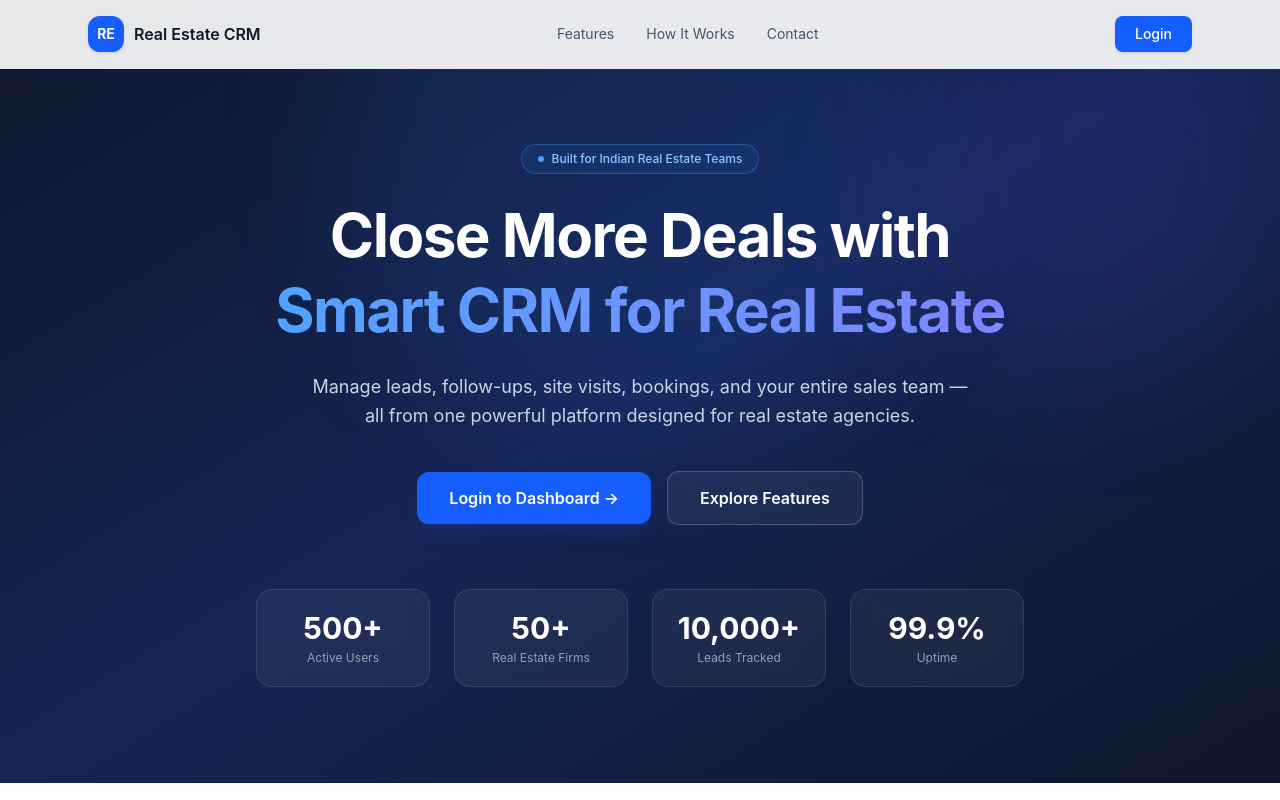
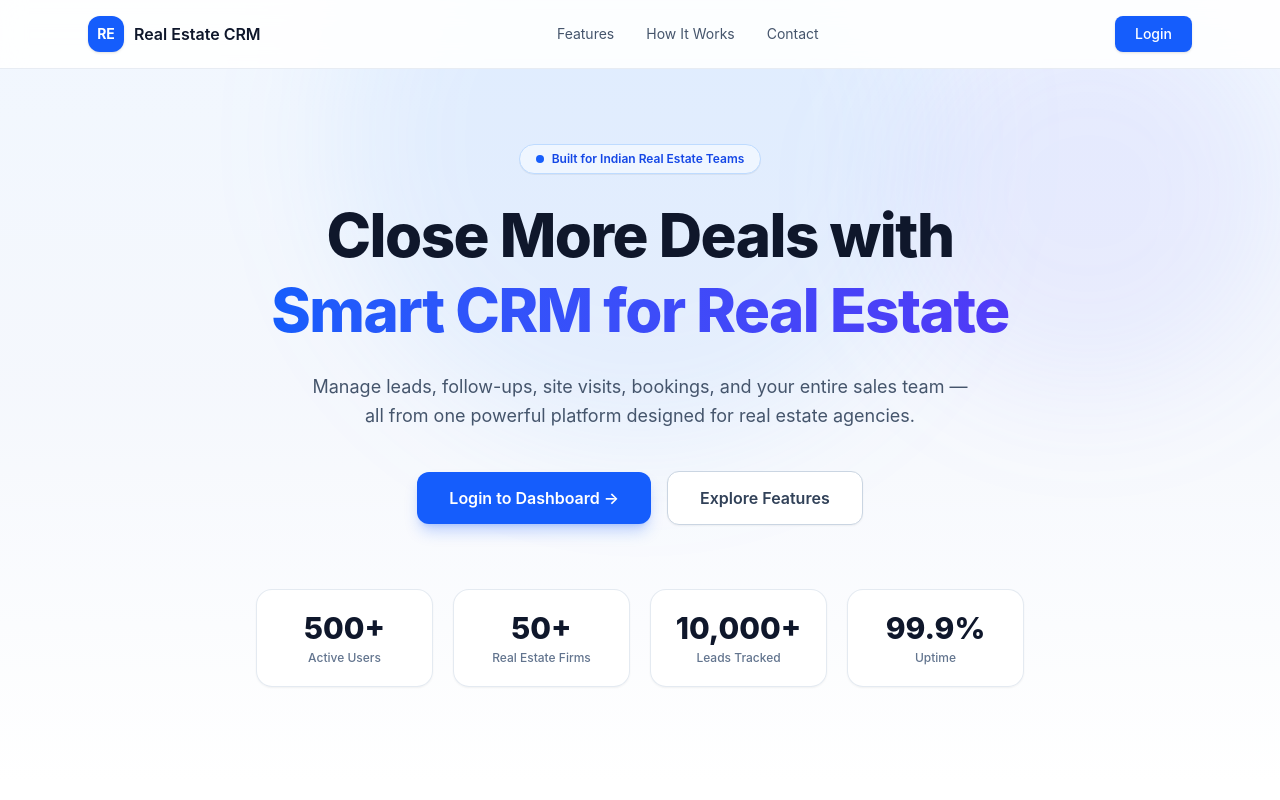
Before and after one commit to indrajeet-bcs/Real-Estate, a React (Vite) app in the folder my-app/: page / in a window 1280 px wide. Shown: the top 800 px of the page. Built offline with nearby package versions, Linux system fonts and the light colour scheme; no server answers.

Commit message:
style(landing): switch landing page hero and footer from dark to modern light theme

```diff
--- a/my-app/src/pages/landing/LandingPage.jsx
+++ b/my-app/src/pages/landing/LandingPage.jsx
@@ -118,30 +118,30 @@ function Navbar() {
 // ─── Hero ─────────────────────────────────────────────────────────────────────
 function Hero() {
   return (
-    <section className="relative overflow-hidden bg-gradient-to-br from-slate-900 via-blue-950 to-slate-900 pb-24 pt-36 text-white">
+    <section className="relative overflow-hidden bg-gradient-to-b from-blue-50/80 via-indigo-50/30 to-white pb-24 pt-36">
       {/* Background decoration */}
       <div className="pointer-events-none absolute inset-0 overflow-hidden">
-        <div className="absolute -top-40 left-1/2 h-[600px] w-[600px] -translate-x-1/2 rounded-full bg-blue-500/10 blur-3xl" />
-        <div className="absolute right-0 top-0 h-96 w-96 rounded-full bg-indigo-500/10 blur-3xl" />
+        <div className="absolute -top-40 left-1/2 h-[600px] w-[600px] -translate-x-1/2 rounded-full bg-blue-400/10 blur-3xl" />
+        <div className="absolute right-0 top-0 h-96 w-96 rounded-full bg-indigo-400/10 blur-3xl" />
       </div>
 
       <div className="relative mx-auto max-w-5xl px-6 text-center">
         {/* Badge */}
-        <div className="mb-6 inline-flex items-center gap-2 rounded-full border border-blue-400/30 bg-blue-500/10 px-4 py-1.5 text-xs font-medium text-blue-300">
-          <span className="h-1.5 w-1.5 rounded-full bg-blue-400" />
+        <div className="mb-6 inline-flex items-center gap-2 rounded-full border border-blue-200 bg-blue-50 px-4 py-1.5 text-xs font-semibold text-blue-700 shadow-2xs">
+          <span className="h-2 w-2 rounded-full bg-blue-600 animate-pulse" />
           Built for Indian Real Estate Teams
         </div>
 
         {/* Headline */}
-        <h1 className="text-4xl font-bold leading-tight tracking-tight sm:text-5xl lg:text-6xl">
+        <h1 className="text-4xl font-extrabold leading-tight tracking-tight text-slate-900 sm:text-5xl lg:text-6xl">
           Close More Deals with
           <br />
-          <span className="bg-gradient-to-r from-blue-400 to-indigo-400 bg-clip-text text-transparent">
+          <span className="bg-gradient-to-r from-blue-600 to-indigo-600 bg-clip-text text-transparent">
             Smart CRM for Real Estate
           </span>
         </h1>
 
-        <p className="mx-auto mt-6 max-w-2xl text-lg leading-relaxed text-slate-300">
+        <p className="mx-auto mt-6 max-w-2xl text-lg leading-relaxed text-slate-600 font-normal">
           Manage leads, follow-ups, site visits, bookings, and your entire sales team — all from
           one powerful platform designed for real estate agencies.
         </p>
@@ -150,24 +150,24 @@ function Hero() {
         <div className="mt-10 flex flex-wrap items-center justify-center gap-4">
           <Link
             to="/login"
-            className="rounded-xl bg-blue-600 px-8 py-3.5 text-base font-semibold text-white shadow-lg shadow-blue-900/40 transition hover:bg-blue-500 hover:-translate-y-0.5 active:translate-y-0"
+            className="rounded-xl bg-blue-600 px-8 py-3.5 text-base font-semibold text-white shadow-lg shadow-blue-600/25 transition hover:bg-blue-700 hover:-translate-y-0.5 active:translate-y-0"
           >
             Login to Dashboard →
           </Link>
           <a
             href="#features"
-            className="rounded-xl border border-white/20 bg-white/5 px-8 py-3.5 text-base font-semibold text-white backdrop-blur-sm transition hover:bg-white/10"
+            className="rounded-xl border border-slate-300 bg-white px-8 py-3.5 text-base font-semibold text-slate-700 shadow-xs transition hover:bg-slate-50 hover:border-slate-400 hover:-translate-y-0.5"
           >
             Explore Features
           </a>
         </div>
 
         {/* Stats bar */}
-        <div className="mx-auto mt-16 grid max-w-3xl grid-cols-2 gap-6 sm:grid-cols-4">
+        <div className="mx-auto mt-16 grid max-w-3xl grid-cols-2 gap-5 sm:grid-cols-4">
           {STATS.map((s) => (
-            <div key={s.label} className="rounded-2xl border border-white/10 bg-white/5 px-4 py-5 backdrop-blur-sm">
-              <div className="text-3xl font-bold text-white">{s.value}</div>
-              <div className="mt-1 text-xs text-slate-400">{s.label}</div>
+            <div key={s.label} className="rounded-2xl border border-slate-200/90 bg-white/95 px-4 py-5 shadow-xs transition hover:shadow-md hover:border-blue-200">
+              <div className="text-3xl font-extrabold text-slate-900">{s.value}</div>
+              <div className="mt-1 text-xs font-medium text-slate-500">{s.label}</div>
             </div>
           ))}
         </div>
@@ -301,22 +301,22 @@ function Contact() {
 // ─── Footer ───────────────────────────────────────────────────────────────────
 function Footer() {
   return (
-    <footer className="border-t border-slate-200 bg-slate-900 py-10 text-center">
+    <footer className="border-t border-slate-200 bg-slate-50 py-10 text-center">
       <div className="mx-auto max-w-6xl px-6">
         <div className="flex items-center justify-center gap-2.5">
-          <div className="flex h-8 w-8 items-center justify-center rounded-lg bg-blue-600 text-xs font-bold text-white">
+          <div className="flex h-8 w-8 items-center justify-center rounded-lg bg-blue-600 text-xs font-bold text-white shadow-2xs">
             RE
           </div>
-          <span className="text-sm font-medium text-slate-300">Real Estate CRM</span>
+          <span className="text-sm font-semibold text-slate-900">Real Estate CRM</span>
         </div>
-        <p className="mt-4 text-xs text-slate-500">
+        <p className="mt-3 text-xs text-slate-500">
           © {new Date().getFullYear()} Real Estate CRM. All rights reserved.
         </p>
         <div className="mt-4 flex items-center justify-center gap-6">
-          <Link to="/login" className="text-xs text-slate-500 transition hover:text-slate-300">Login</Link>
-          <a href="#features" className="text-xs text-slate-500 transition hover:text-slate-300">Features</a>
-          <a href="#how-it-works" className="text-xs text-slate-500 transition hover:text-slate-300">How It Works</a>
-          <a href="#contact" className="text-xs text-slate-500 transition hover:text-slate-300">Contact</a>
+          <Link to="/login" className="text-xs text-slate-600 transition hover:text-blue-600">Login</Link>
+          <a href="#features" className="text-xs text-slate-600 transition hover:text-blue-600">Features</a>
+          <a href="#how-it-works" className="text-xs text-slate-600 transition hover:text-blue-600">How It Works</a>
+          <a href="#contact" className="text-xs text-slate-600 transition hover:text-blue-600">Contact</a>
         </div>
       </div>
     </footer>
```
